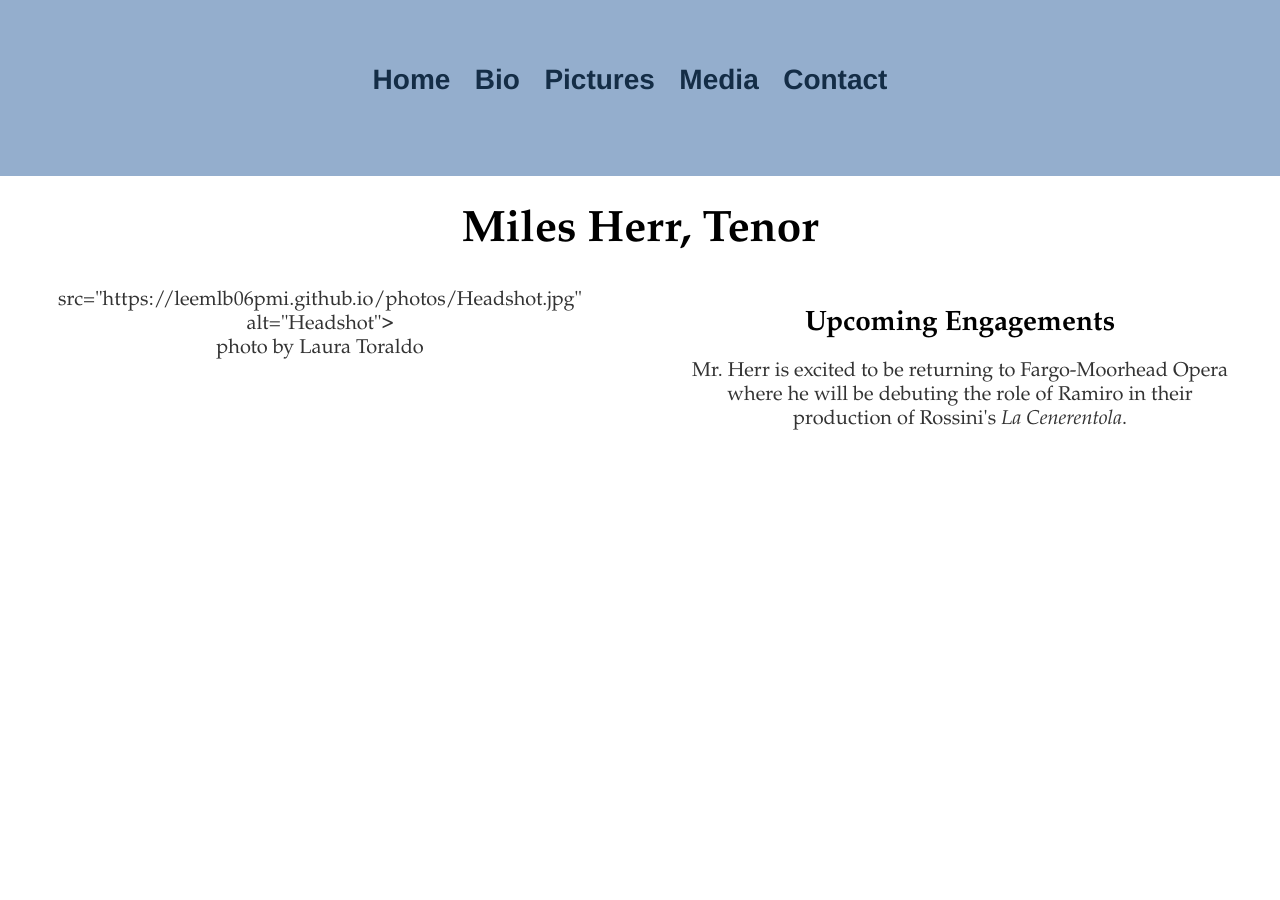
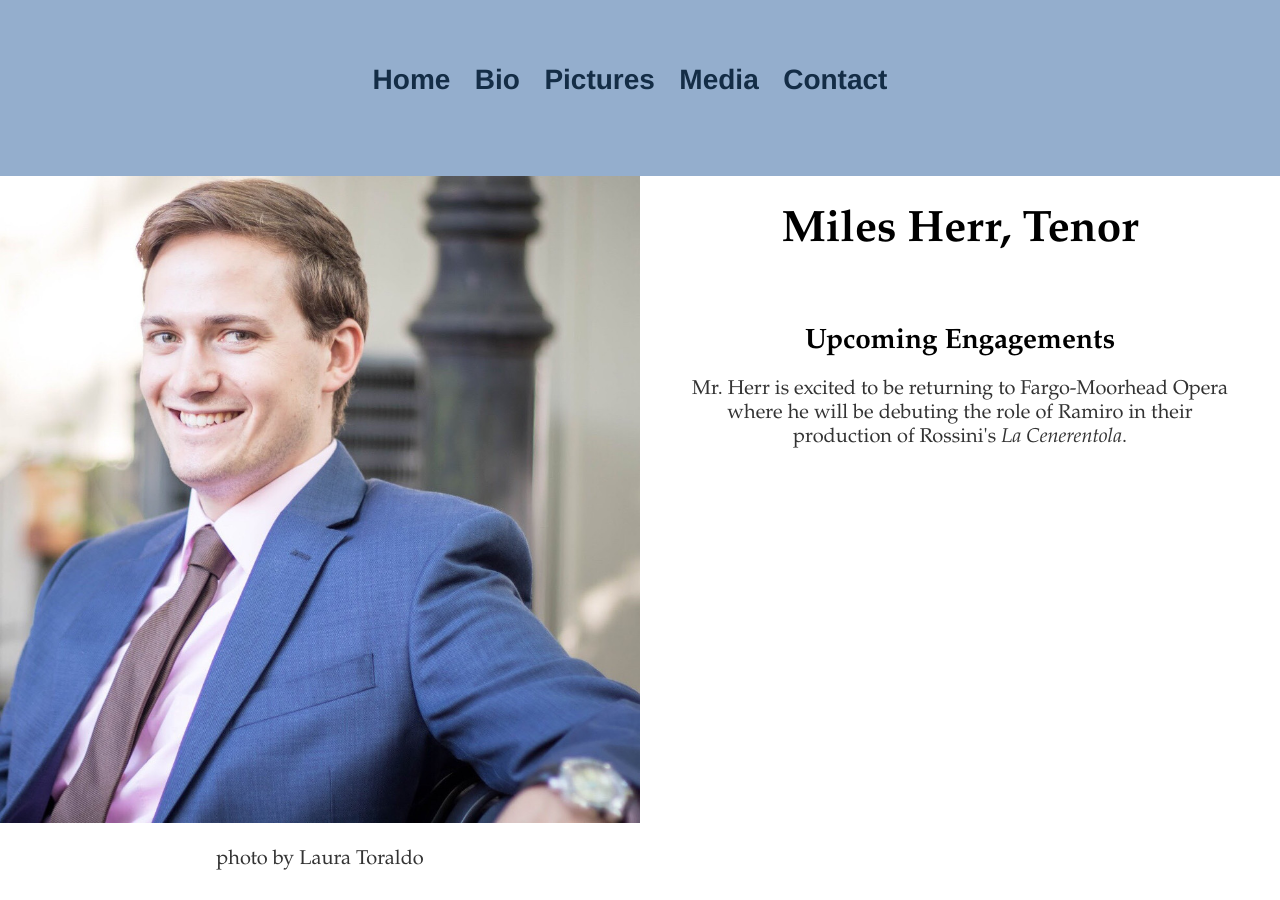
Before and after one commit to leemlb06pmi/leemlb06pmi.github.io, a Jekyll site: the page built from index.html, in a window 1280 px wide. Built offline with Jekyll 4.4.1, drawn with Linux system fonts in a browser that asks for light colours.

Commit message:
Update index.html

```diff
--- a/index.html
+++ b/index.html
@@ -3,18 +3,19 @@
 title: Miles Herr, Tenor
 ---
 <div class="blurb">
-	<h1>Miles Herr, Tenor</h1>
 	<!--<p><em>Lenox, MA</em></p>-->
 
 	<div class = "row">
 		<div class = "column">
 			<p>
-				<img style="width: 80%;">src="https://leemlb06pmi.github.io/photos/Headshot.jpg" alt="Headshot">
+				<img style="width: 100%;" src="https://leemlb06pmi.github.io/photos/Headshot.jpg" alt="Headshot">
 				<br>
 				photo by Laura Toraldo
 			</p>
 		</div>
 		<div class = "column">
+			<h1>Miles Herr, Tenor</h1>
+			<br>
 			<blockquote>
 				<h1 style="font-size:1.75em;">Upcoming Engagements</h1>
 				<p style="text-align:center;">Mr. Herr is excited to be returning to Fargo-Moorhead Opera where he will be debuting the role of Ramiro in their production of Rossini's <em> La Cenerentola</em>.</p>
```
